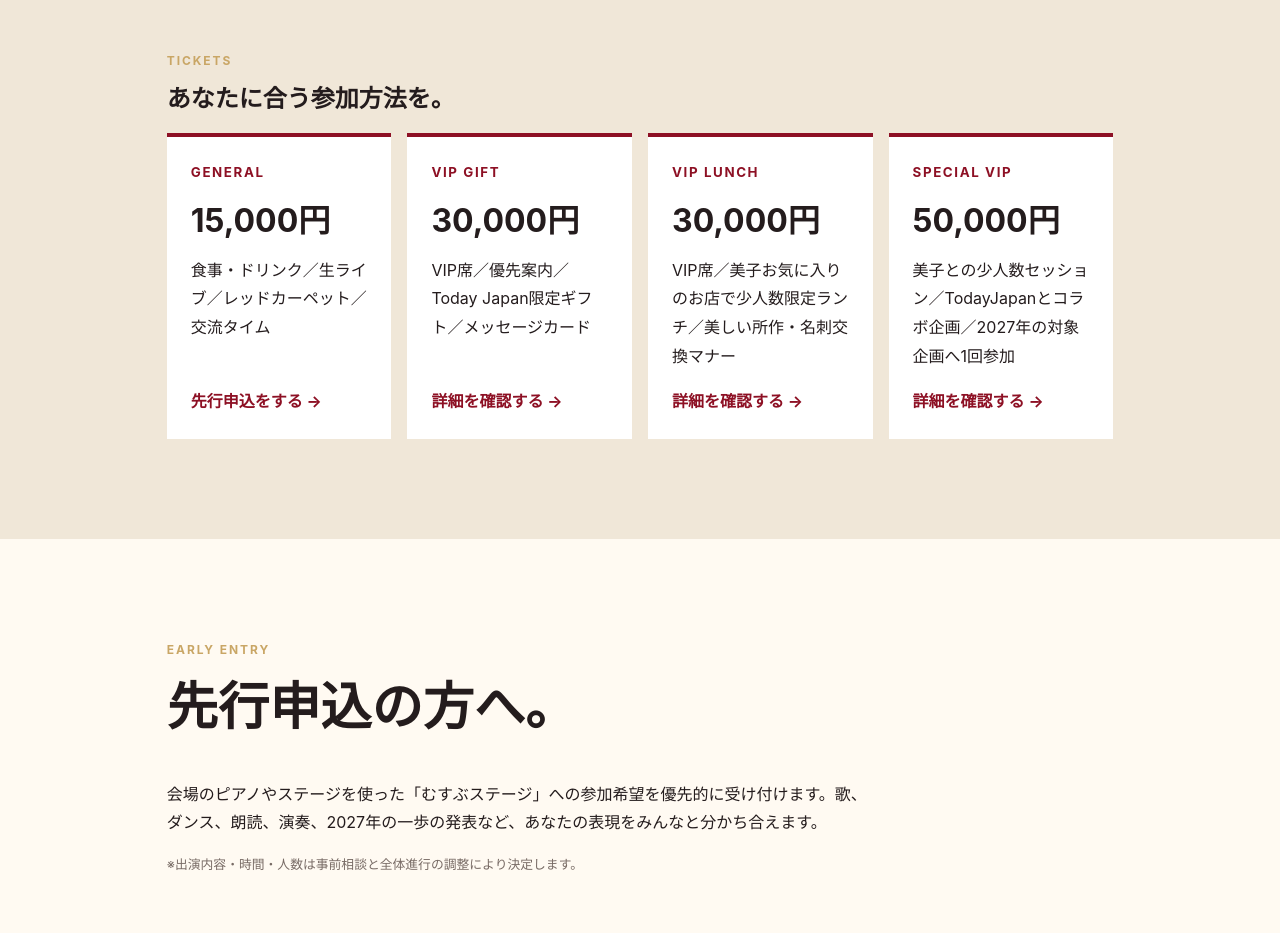
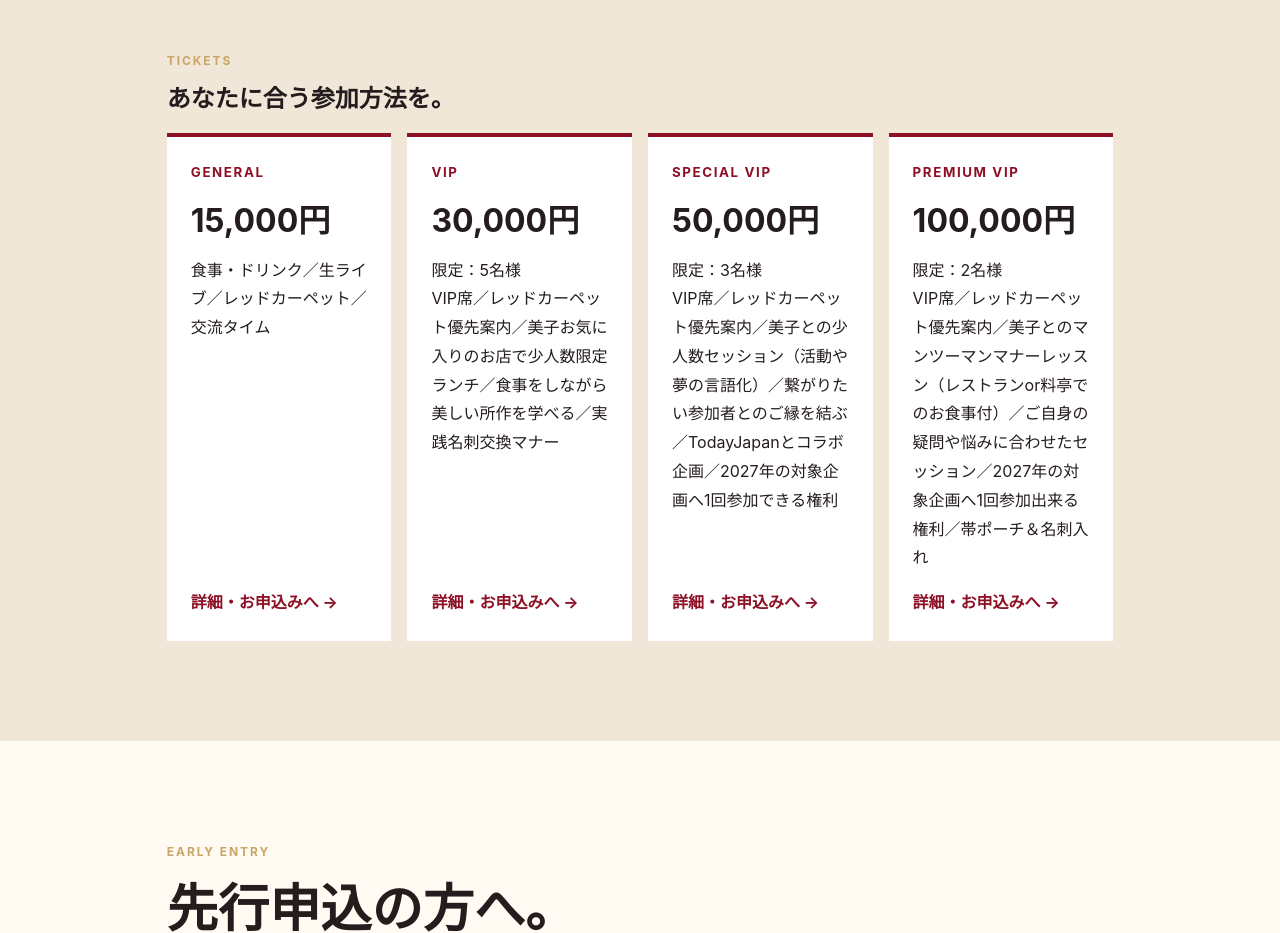
Before and after one commit to Hanu0712/bonenkai-app, a website: page musubu-redcarpet-2026/public/guide/index.html in a window 1280 px wide. Shown: the part 2560-3493 px from the top of the page. Drawn offline with Linux system fonts and the light colour scheme.

Commit message:
Update morning guide to four confirmed ticket signup pages

```diff
--- a/musubu-redcarpet-2026/public/guide/index.html
+++ b/musubu-redcarpet-2026/public/guide/index.html
@@ -6,7 +6,7 @@
 <section class="intro wrap"><p class="kicker">忘れてしまう忘年会ではなく、望みを持って迎える望年会へ。</p><h2>今年を祝い、つながり、<br>来年を宣言する夜。</h2><p>表参道の光、プロのシンガーによる生ライブ、食事と会話。レッドカーペットを歩きながら、2026年にありがとうを伝え、2027年の自分の一歩を言葉にします。この夜は、参加する一人ひとりと一緒につくります。</p></section>
 <section class="experience"><div class="wrap"><p class="kicker">THE EXPERIENCE</p><h2>この夜に、体験すること。</h2><div class="cards"><div><b>LIVE</b><span>プロのシンガーによる生ライブ</span></div><div><b>WALK</b><span>みんなで歩くレッドカーペット</span></div><div><b>CONNECT</b><span>笑って、語って、つながる時間</span></div><div><b>DECLARE</b><span>2027年の一歩を言葉にする</span></div></div></div></section>
 <section class="venue wrap"><div><p class="kicker">VENUE</p><h2>表参道のクリスマスに、<br>みんなの時間を重ねて。</h2><p>会場はアニヴェルセル 表参道。会場の温かな空間に、赤いカーペットと音楽を迎えます。</p></div><div class="venue-box">12月18日<br><strong>表参道・アニヴェルセル</strong></div></section>
-<section id="tickets" class="tickets"><div class="wrap"><p class="kicker">TICKETS</p><h2>あなたに合う参加方法を。</h2><div class="ticket-grid"><article><small>GENERAL</small><h3>15,000円</h3><p>食事・ドリンク／生ライブ／レッドカーペット／交流タイム</p><a href="https://musubu-redcarpet-2026-general.vercel.app/">先行申込をする →</a></article><article><small>VIP GIFT</small><h3>30,000円</h3><p>VIP席／優先案内／Today Japan限定ギフト／メッセージカード</p><a href="https://musubu-redcarpet-2026-vipgift.vercel.app/">詳細を確認する →</a></article><article><small>VIP LUNCH</small><h3>30,000円</h3><p>VIP席／美子お気に入りのお店で少人数限定ランチ／美しい所作・名刺交換マナー</p><a href="https://musubu-redcarpet-2026-viplunch.vercel.app/">詳細を確認する →</a></article><article><small>SPECIAL VIP</small><h3>50,000円</h3><p>美子との少人数セッション／TodayJapanとコラボ企画／2027年の対象企画へ1回参加</p><a href="https://musubu-redcarpet-2026-specialvip.vercel.app/">詳細を確認する →</a></article></div></div></section>
+<section id="tickets" class="tickets"><div class="wrap"><p class="kicker">TICKETS</p><h2>あなたに合う参加方法を。</h2><div class="ticket-grid"><article><small>GENERAL</small><h3>15,000円</h3><p>食事・ドリンク／生ライブ／レッドカーペット／交流タイム</p><a href="https://musubu-redcarpet-2026-general.vercel.app/">詳細・お申込みへ →</a></article><article><small>VIP</small><h3>30,000円</h3><p>限定：5名様<br>VIP席／レッドカーペット優先案内／美子お気に入りのお店で少人数限定ランチ／食事をしながら美しい所作を学べる／実践名刺交換マナー</p><a href="https://musubu-redcarpet-2026-vip.vercel.app/">詳細・お申込みへ →</a></article><article><small>SPECIAL VIP</small><h3>50,000円</h3><p>限定：3名様<br>VIP席／レッドカーペット優先案内／美子との少人数セッション（活動や夢の言語化）／繋がりたい参加者とのご縁を結ぶ／TodayJapanとコラボ企画／2027年の対象企画へ1回参加できる権利</p><a href="https://musubu-redcarpet-2026-specialvip.vercel.app/">詳細・お申込みへ →</a></article><article><small>PREMIUM VIP</small><h3>100,000円</h3><p>限定：2名様<br>VIP席／レッドカーペット優先案内／美子とのマンツーマンマナーレッスン（レストランor料亭でのお食事付）／ご自身の疑問や悩みに合わせたセッション／2027年の対象企画へ1回参加出来る権利／帯ポーチ＆名刺入れ</p><a href="https://musubu-redcarpet-2026-premiumvip.vercel.app/">詳細・お申込みへ →</a></article></div></div></section>
 <section class="early wrap"><p class="kicker">EARLY ENTRY</p><h2>先行申込の方へ。</h2><p>会場のピアノやステージを使った「むすぶステージ」への参加希望を優先的に受け付けます。歌、ダンス、朗読、演奏、2027年の一歩の発表など、あなたの表現をみんなと分かち合えます。</p><p class="note">※出演内容・時間・人数は事前相談と全体進行の調整により決定します。</p></section>
 <section id="apply" class="apply"><div class="wrap"><p class="kicker">RESERVE YOUR SPOT</p><h2>12月18日を、<br>一緒に歩きませんか？</h2><p>ご希望のチケットを選び、詳細・お申込みへお進みください。</p><a class="cta light" href="#tickets">チケットを選ぶ <span>→</span></a><p class="tiny">アニヴェルセル 表参道｜受付 18:00・開宴 18:30</p></div></section>
 </main><footer>Today Japan<br><span>人をむすぶ・次世代をむすぶ・世界をむすぶ</span></footer>
```
